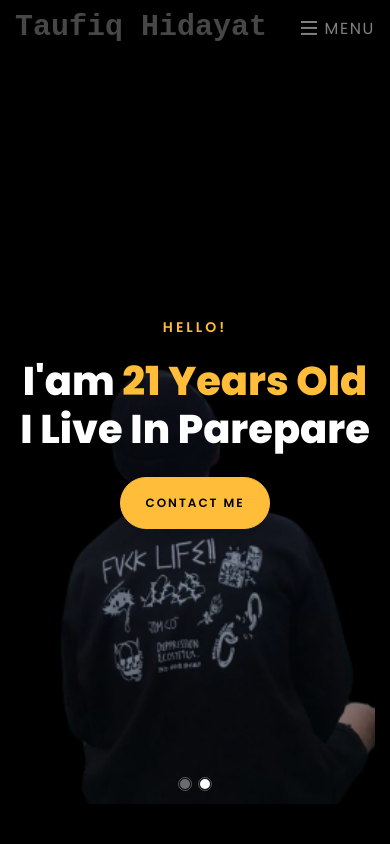
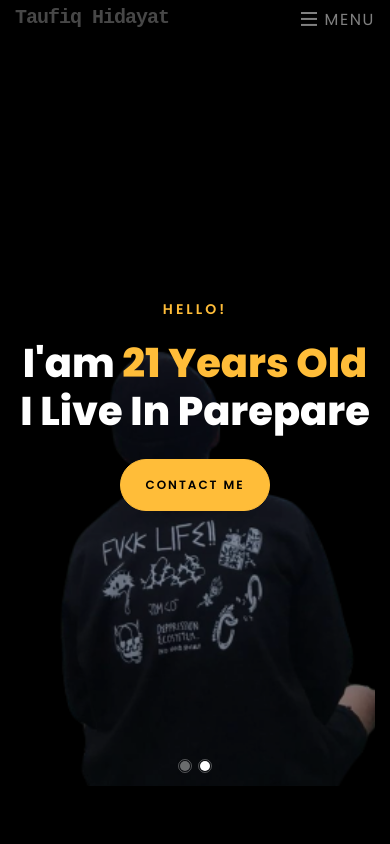
Before and after one commit to Lapadde/Tpk-Portofolio, a plain HTML site: page index.html in a window 390 px wide. Shown: the top 844 px of the page. Drawn offline with Linux system fonts and the light colour scheme; files whose address does not match are found by name.

Commit message:
Update tpk.css

```diff
--- a/css/tpk.css
+++ b/css/tpk.css
@@ -6,6 +6,14 @@
     letter-spacing: 0px;
     cursor: pointer;
 }
+
+@media (max-width: 600px) {
+  .tpk {
+    font-size: 20px;
+    letter-spacing: -1px;
+  }
+}
+
 
 .tpk span {
     transition: 0.5s ease-out;
```
